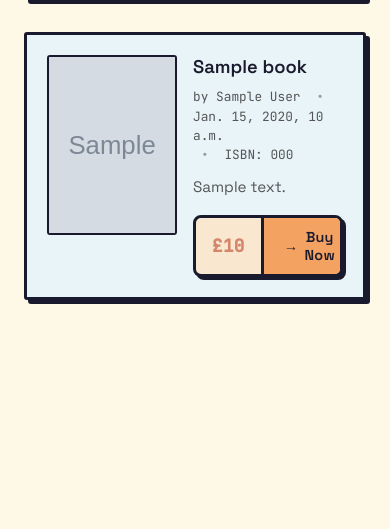
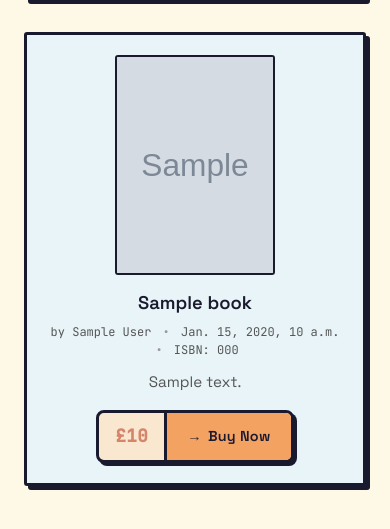
Before and after one commit to sirodoht/bookstore, a Django app: template books/templates/books/book_list.html in a window 390 px wide. Shown: the part 204-733 px from the top of the page. Run offline with Django 3.2, Linux system fonts and the light colour scheme; the template is opened without the code that fills it: most values are stand-ins (such as "Sample title", 1, 10 or a date in 2020); grey boxes marked "Sample" are stand-in pictures.

Commit message:
feat: make ISBN field optional in book form
- Add blank=True to isbn field in Book model
- Create migration 0005_alter_book_isbn
- Add responsive CSS for book list mobile view

```diff
--- a/books/models.py
+++ b/books/models.py
@@ -20,7 +20,7 @@ class Book(models.Model):
 
     title = models.CharField(max_length=200)
     author = models.CharField(max_length=200)
-    isbn = models.CharField(max_length=13, unique=True)
+    isbn = models.CharField(max_length=13, unique=True, blank=True)
     description = models.TextField(blank=True)
     published_year = models.IntegerField(null=True, blank=True)
     price = models.DecimalField(max_digits=10, decimal_places=2, default=10.00)
--- a/books/templates/books/book_list.html
+++ b/books/templates/books/book_list.html
@@ -189,6 +189,39 @@
       margin-bottom: 16px;
       color: var(--text-muted);
     }
+
+    @media (max-width: 600px) {
+      .book-item {
+        flex-direction: column;
+        align-items: center;
+        text-align: center;
+      }
+
+      .book-cover {
+        width: 160px;
+        height: 220px;
+      }
+
+      .book-details {
+        width: 100%;
+      }
+
+      .book-meta {
+        font-size: 0.75rem;
+      }
+
+      .book-meta .separator {
+        margin: 0 4px;
+      }
+
+      .book-footer {
+        justify-content: center;
+      }
+
+      .buy-button {
+        min-width: 100px;
+      }
+    }
 {% endblock extra_css %}
 
 {% block content %}
```
Also changed, not shown: books/migrations/0005_alter_book_isbn.py (added).
